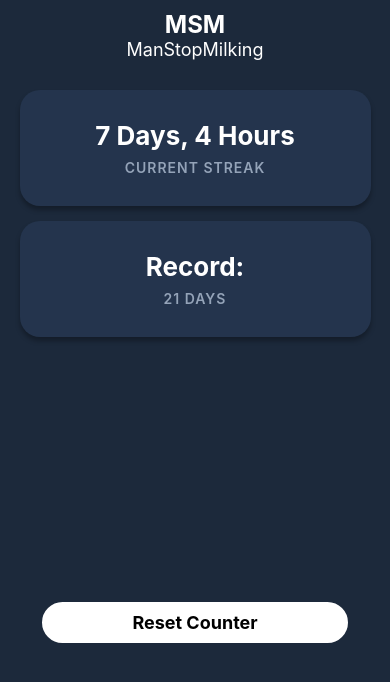
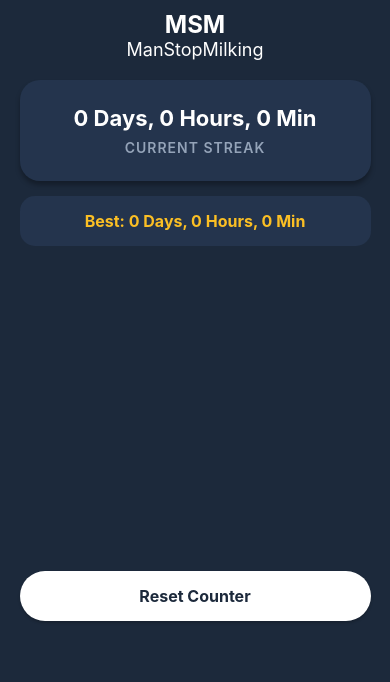
Before and after one commit to brellyyxx/MSM, a React Native app: screen / in a window 390 px wide. Shown: the top 682 px of the page. Built offline with nearby package versions, Linux system fonts and the light colour scheme.

Commit message:
Changed design and record box

```diff
--- a/App.js
+++ b/App.js
@@ -1,30 +1,115 @@
+import React, { useState, useEffect } from 'react';
 import { StatusBar } from 'expo-status-bar';
-import { StyleSheet, Text, TouchableOpacity, View } from 'react-native';
+import { StyleSheet, Text, View, TouchableOpacity, Alert } from 'react-native';
 import { SafeAreaView, SafeAreaProvider } from 'react-native-safe-area-context';
+import AsyncStorage from '@react-native-async-storage/async-storage';
 
 export default function App() {
+  const [lastResetTime, setLastResetTime] = useState(null);
+  const [elapsedTime, setElapsedTime] = useState({ days: 0, hours: 0, minutes: 0 });
+  const [bestStreakMs, setBestStreakMs] = useState(0);
+
+  // 1. Beim Start der App gespeicherte Daten laden
+  useEffect(() => {
+    loadSavedData();
+  }, []);
+
+  // 2. Timer jede Sekunde aktualisieren
+  useEffect(() => {
+    if (!lastResetTime) return;
+
+    const interval = setInterval(() => {
+      const now = Date.now();
+      const difference = now - lastResetTime; // Millisekunden seit letztem Reset
+
+      const totalSeconds = Math.floor(difference / 1000);
+      const days = Math.floor(totalSeconds / (3600 * 24));
+      const hours = Math.floor((totalSeconds % (3600 * 24)) / 3600);
+      const minutes = Math.floor((totalSeconds % 3600) / 60);
+
+      setElapsedTime({ days, hours, minutes });
+
+      // Rekord automatisch aktualisieren, wenn der aktuelle Streak länger ist
+      if (difference > bestStreakMs) {
+        setBestStreakMs(difference);
+        AsyncStorage.setItem('bestStreakMs', difference.toString());
+      }
+    }, 1000);
+
+    return () => clearInterval(interval);
+  }, [lastResetTime, bestStreakMs]);
+
+  const loadSavedData = async () => {
+    try {
+      const savedReset = await AsyncStorage.getItem('lastResetTime');
+      const savedBest = await AsyncStorage.getItem('bestStreakMs');
+
+      if (savedReset) {
+        setLastResetTime(parseInt(savedReset, 10));
+      } else {
+        const now = Date.now();
+        setLastResetTime(now);
+        await AsyncStorage.setItem('lastResetTime', now.toString());
+      }
+
+      if (savedBest) {
+        setBestStreakMs(parseInt(savedBest, 10));
+      }
+    } catch (error) {
+      console.log("Fehler beim Laden:", error);
+    }
+  };
+
+  const handleReset = () => {
+    Alert.alert(
+      "Reset Streak",
+      "Are you sure you want to reset your streak?",
+      [
+        { text: "Cancel", style: "cancel" },
+        {
+          text: "Reset",
+          style: "destructive",
+          onPress: async () => {
+            const now = Date.now();
+            setLastResetTime(now);
+            await AsyncStorage.setItem('lastResetTime', now.toString());
+          }
+        }
+      ]
+    );
+  };
+
+  // Rekord-Millisekunden in Tage, Stunden und Minuten umrechnen
+  const recordTotalSeconds = Math.floor(bestStreakMs / 1000);
+  const recordDays = Math.floor(recordTotalSeconds / (3600 * 24));
+  const recordHours = Math.floor((recordTotalSeconds % (3600 * 24)) / 3600);
+  const recordMinutes = Math.floor((recordTotalSeconds % 3600) / 60);
+
   return (
     <SafeAreaProvider>
       <SafeAreaView style={styles.container}>
         <Text style={styles.topText}>MSM</Text>
         <Text style={styles.topText2}>ManStopMilking</Text>
 
-        {/* Box in der Mitte */}
+        {/* Haupt-Box mit dem Live-Timer */}
         <View style={styles.card}>
-          <Text style={styles.timerText}>7 Days, 4 Hours</Text>
+          <Text style={styles.timerText}>
+            {elapsedTime.days} Days, {elapsedTime.hours} Hours, {elapsedTime.minutes} Min
+          </Text>
           <Text style={styles.streakText}>Current Streak</Text>
         </View>
 
-        {/* Box darunter */}
-        <View style={styles.card}>
-          <Text style={styles.timerText}>Record:</Text>
-          <Text style={styles.streakText}>21 Days</Text>
+        {/* Rekord-Box (Mit Tagen, Stunden und Minuten) */}
+        <View style={styles.recordCard}>
+          <Text style={styles.recordText}>
+            Best: {recordDays} Days, {recordHours} Hours, {recordMinutes} Min
+          </Text>
         </View>
 
-        <TouchableOpacity>
-          <Text style={styles.reset}>Reset Counter</Text>
+        {/* Reset Button */}
+        <TouchableOpacity style={styles.resetButton} onPress={handleReset}>
+          <Text style={styles.resetButtonText}>Reset Counter</Text>
         </TouchableOpacity>
-
 
         <StatusBar style="light" />
       </SafeAreaView>
@@ -38,24 +123,23 @@ const styles = StyleSheet.create({
     backgroundColor: '#1c293b',
     alignItems: 'center',
     justifyContent: 'flex-start',
-    // paddingTop entfernt, damit SafeAreaView das automatisch regelt!
   },
   topText: {
     color: "white",
     fontSize: 24,
     fontWeight: "bold",
-    marginTop: 10, // Kleiner Abstand nach der Dynamic Island
+    marginTop: 10,
   },
   topText2: {
     color: "white",
     fontSize: 18,
-    marginBottom: 30,
+    marginBottom: 20,
   },
   card: {
     backgroundColor: '#24344d',
     width: '90%',
     borderRadius: 20,
-    paddingVertical: 30,
+    paddingVertical: 25,
     paddingHorizontal: 20,
     alignItems: 'center',
     shadowColor: '#000',
@@ -65,9 +149,22 @@ const styles = StyleSheet.create({
     elevation: 6,
     marginBottom: 15,
   },
+  recordCard: {
+    backgroundColor: '#24344d',
+    width: '90%',
+    borderRadius: 15,
+    paddingVertical: 15,
+    alignItems: 'center',
+    marginBottom: 25,
+  },
+  recordText: {
+    color: '#fbbf24',
+    fontSize: 16,
+    fontWeight: 'bold',
+  },
   timerText: {
     color: 'white',
-    fontSize: 26,
+    fontSize: 22,
     fontWeight: 'bold',
     marginBottom: 8,
     textAlign: 'center',
@@ -79,14 +176,22 @@ const styles = StyleSheet.create({
     textTransform: 'uppercase',
     letterSpacing: 1,
   },
-  reset: {
-    fontSize: 18,
-    backgroundColor: "white",
-    borderRadius: 50,
-    borderWidth: 10,
-    borderColor: "white",
-    paddingHorizontal: 80,
-    fontWeight: "bold",
-    marginTop: 250,
-  }
+  resetButton: {
+    backgroundColor: 'white',
+    width: '90%',
+    paddingVertical: 15,
+    borderRadius: 30,
+    alignItems: 'center',
+    shadowColor: '#000',
+    shadowOffset: { width: 0, height: 2 },
+    shadowOpacity: 0.2,
+    shadowRadius: 3,
+    elevation: 4,
+    marginTop: 300,
+  },
+  resetButtonText: {
+    color: '#1c293b',
+    fontSize: 16,
+    fontWeight: 'bold',
+  },
 });
--- a/package.json
+++ b/package.json
@@ -3,6 +3,7 @@
   "version": "1.0.0",
   "main": "index.js",
   "dependencies": {
+    "@react-native-async-storage/async-storage": "2.2.0",
     "expo": "~57.0.25",
     "expo-status-bar": "~57.0.1",
     "react": "19.2.3",
```
Also changed, not shown: 1 other file (tests, documents, lock files or other folders).
